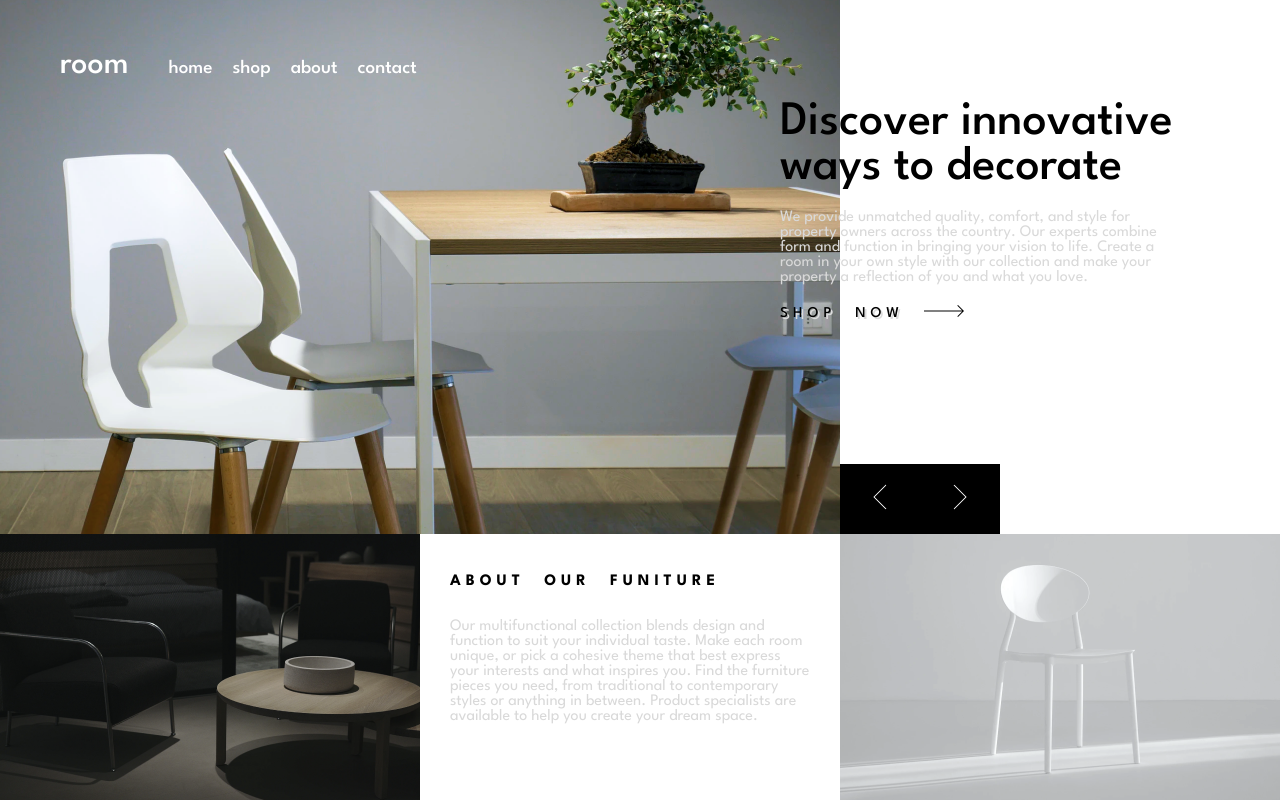
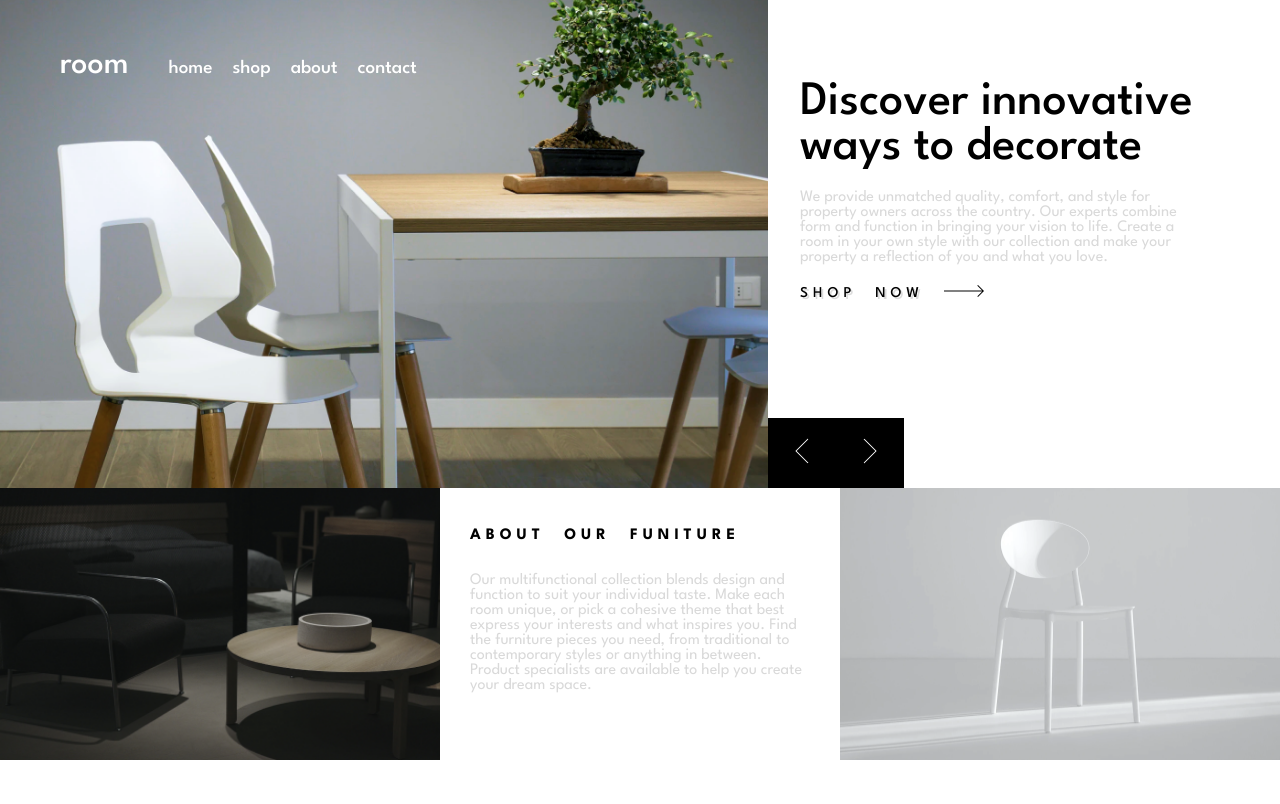
Before and after one commit to McCarthyCharles233/Amalitech-NSS-RoomHomePage, a React (Create React App) app in the folder my-app/: page / in a window 1280 px wide. Built offline with nearby package versions, Linux system fonts and the light colour scheme.

Commit message:
Applying comments and bug fixes

```diff
--- a/my-app/public/index.html
+++ b/my-app/public/index.html
@@ -27,7 +27,7 @@
       work correctly both with client-side routing and a non-root public URL.
       Learn how to configure a non-root public URL by running `npm run build`.
     -->
-    <title>React App</title>
+    <title>Room Hompage</title>
   </head>
   <body>
     <noscript>You need to enable JavaScript to run this app.</noscript>
--- a/my-app/src/Components/Header.tsx
+++ b/my-app/src/Components/Header.tsx
@@ -3,6 +3,8 @@ import hamburger from '../Images/hamburger.png';
 import close from '../Images/close.png';
 
 const Header: React.FC = () => {
+
+  // Dropdown toogle functionality
   const [dropdownOpen, setDropdownOpen] = useState(false);
 
   const toggleDropdown = () => {
@@ -11,6 +13,7 @@ const Header: React.FC = () => {
 
   return (
     <div className="header">
+        {/* Navbar items with hamburger hidden on large screens and visible for small screens to open the dropdown */}
         <span className="hamburger" onClick={toggleDropdown}>
           <img src={hamburger} alt="hamburger menu" />
         </span>
@@ -23,6 +26,8 @@ const Header: React.FC = () => {
             <a href="#">about</a>
             <a href="#">contact</a>
         </span>
+
+        {/* Dropdown content with toggle effect */}
         <div className={`dropdown ${dropdownOpen ? 'show' : ''}`}>
           <div className="dropdown-content">
             <div className="close" onClick={toggleDropdown}>
--- a/my-app/src/Styles/Style.css
+++ b/my-app/src/Styles/Style.css
@@ -249,10 +249,11 @@
         font-size: 2rem;
     }
 
-
 }
 
-@media (min-width: 1200px) {
+
+
+@media (min-width: 1000px) {
 
     .logo a{
         font-size: xx-large;
@@ -260,11 +261,11 @@
     }
 
     .button{
-        width: 60px;
+        width: 3rem;
     }
 
     .heading{
-        font-size: 48px;
+        font-size: 3rem;
         font-weight: 500;
     }
 
@@ -276,8 +277,9 @@
     .hero{
         position: absolute;
         right: 0;
-        width: 400px;
-        padding: 100px;
+        width: 25rem;
+        padding: 5rem;
+
     }
     .nav-links a{
         position: relative;
@@ -305,50 +307,13 @@
     .nav-links a:hover::after {
         width: 50%;
     }
-}
 
-/* @media screen, (min-width: 768px) {
     .image-slider{
         width: 60%;
     }
 
-    .hero{
-        padding: 0;
-        margin-top: 60px;
-
+    .about img{
+        width: 27.5rem;
+        height: 17rem;
     }
-
-    .hero .heading{
-        font-size: 40px;
-    }
-
-    .about{
-        display: grid;
-        grid-template-columns: 1fr 2fr 1fr;
-    }
-
-    .about span{
-        display: flex;
-    }
-
-    .about span:nth-child(1),
-    .about span:nth-child(3) {
-        grid-column: 1 / 2;
-        grid-column: 3 / 4;
-    }
-
-    .about span:nth-child(2) {
-        grid-column: 2 / 3;
-    }
-
-    .about img{
-        width: 409px;
-    }
-
-    .about .about-heading{
-        position: absolute;
-        left: 0;
-        padding: 10px;
-    }
-
-} */
+}
```
Also changed, not shown: my-app/src/Components/Slider.tsx (+15 -0 lines).
